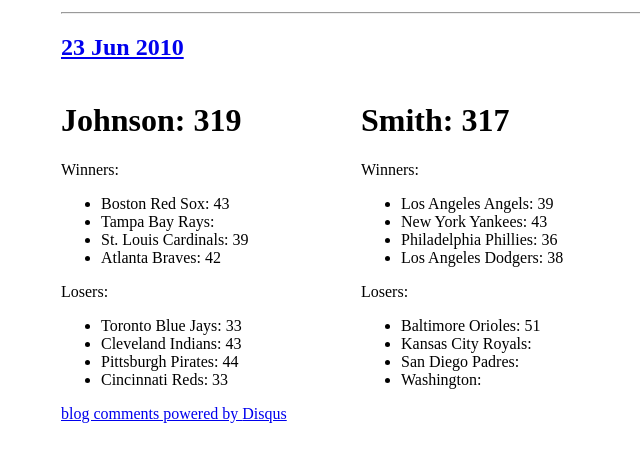
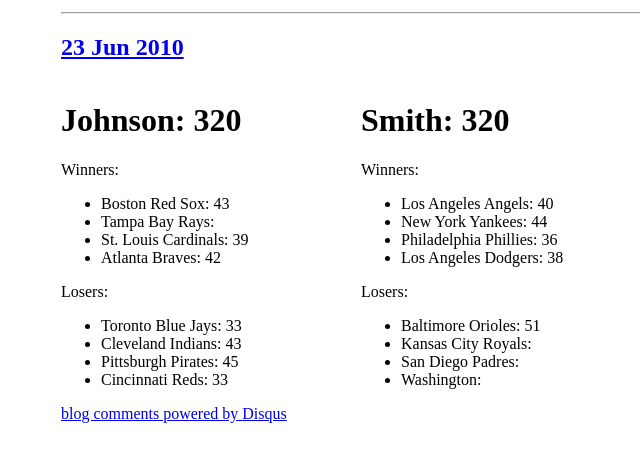
Before and after one commit to travisj/thebet, a Jekyll site: the page built from _posts/2010-06-23-Results.markdown, in a window 1280 px wide. Shown: the part 247-703 px from the top of the page, without its empty margins (279-919 px from the left). Built offline with Jekyll 4.4.1, drawn with Linux system fonts in a browser that asks for light colours; nearby versions of some CDN libraries; Markdown is read by kramdown in place of the engine named in the settings; comment, search, counter and statistics services are not loaded.

Commit message:
adding todays results

```diff
--- a/_posts/2010-06-23-Results.markdown
+++ b/_posts/2010-06-23-Results.markdown
@@ -1,19 +1,19 @@
 ---
 layout: post
-johnson: 319
-smith: 317
+johnson: 320
+smith: 320
 tor: 33
 cle: 43
 bos: 43
 tb: 42
-pit: 44
+pit: 45
 cin: 33
 stl: 39
 atl: 42
 bal: 51
-kc: 42
-nyy: 43
-laa: 39
+kc: 43
+nyy: 44
+laa: 40
 sd: 29
 wsh: 39
 phi: 36
```
